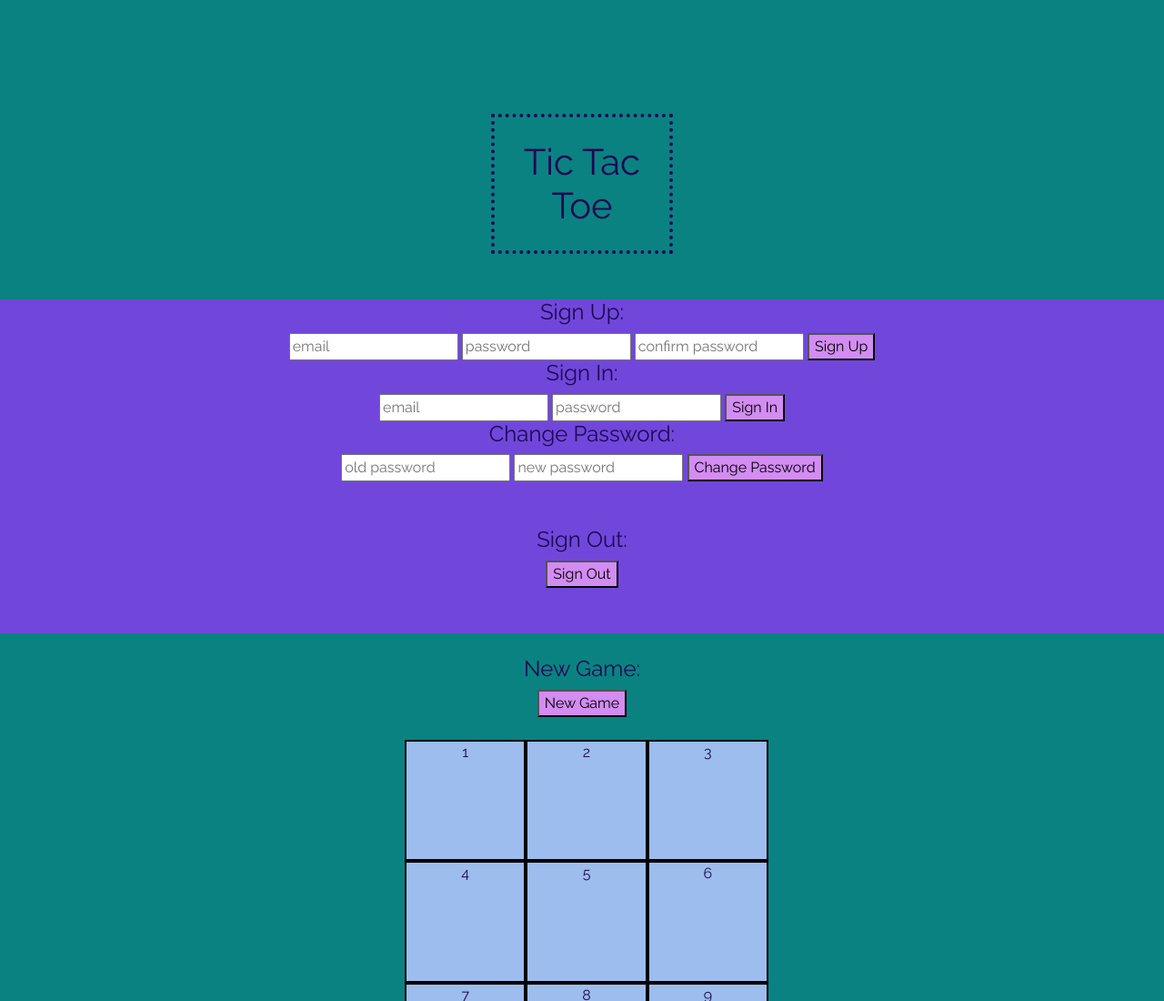
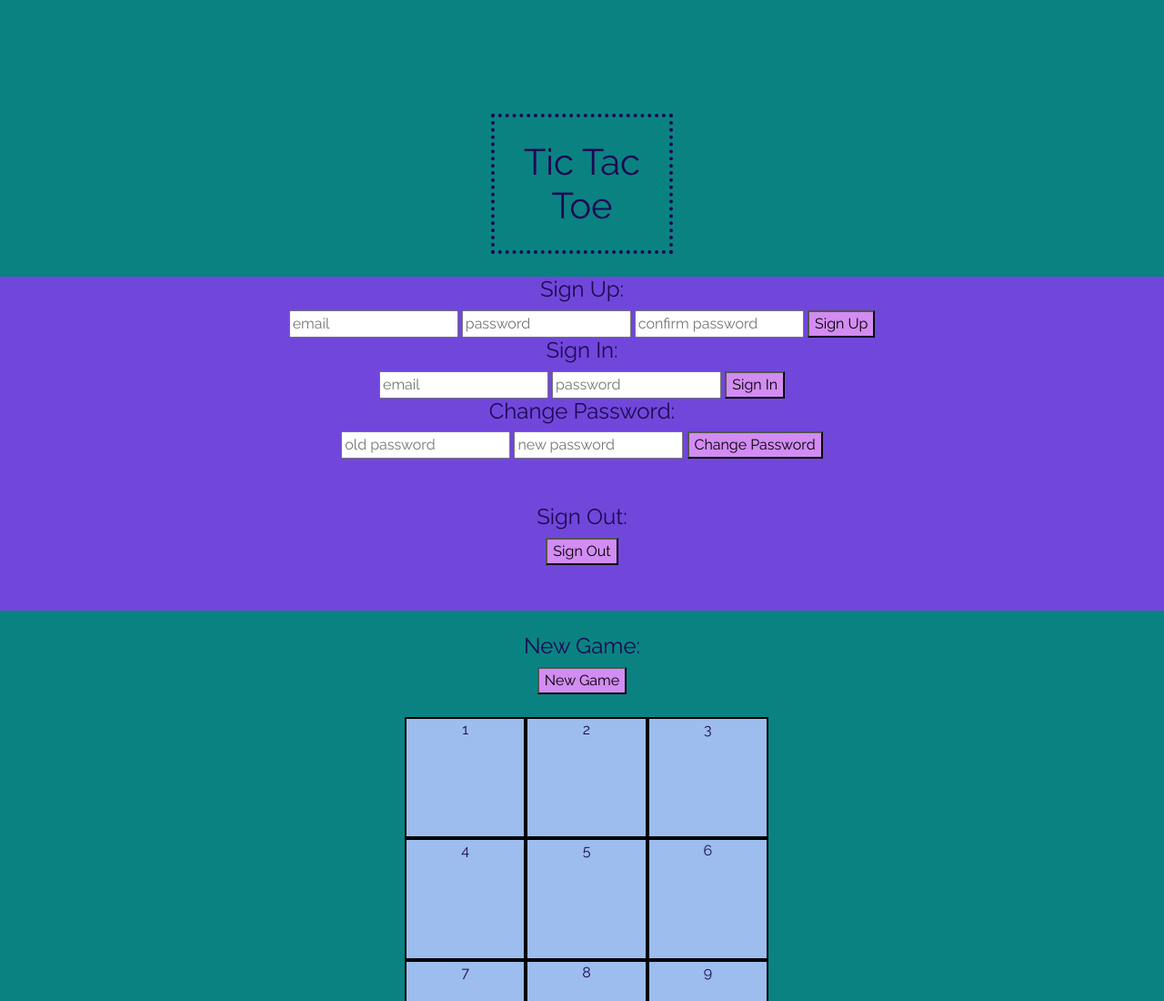
Before and after one commit to NSurawski/tic-tac-toe-game-GA, a website built with webpack: page index.html in a window 1280 px wide. Shown: the top 1100 px of the page at 91% size. Built offline with nearby package versions, Linux system fonts and the light colour scheme.

Commit message:
removed CSS styling for headind DIV

```diff
--- a/assets/scripts/app.js
+++ b/assets/scripts/app.js
@@ -3,6 +3,7 @@
 // dont need .js for events.js file ref
 const userEvents = require('./game/events')
 // wait for page to load then runs given the callback function
+
 // .on = event listener
 $(() => {
   $('#signUp').on('submit', userEvents.onSignUp)
--- a/assets/styles/index.scss
+++ b/assets/styles/index.scss
@@ -54,12 +54,6 @@ display: flex;
 justify-content: center;
 
 }
-
-.heading {
-  display: flex;
-  justify-content: center;
-}
-
 .row {
   height: 400px;
   width: 400px;
```
Also changed, not shown: index.html (+1 -0 lines).
